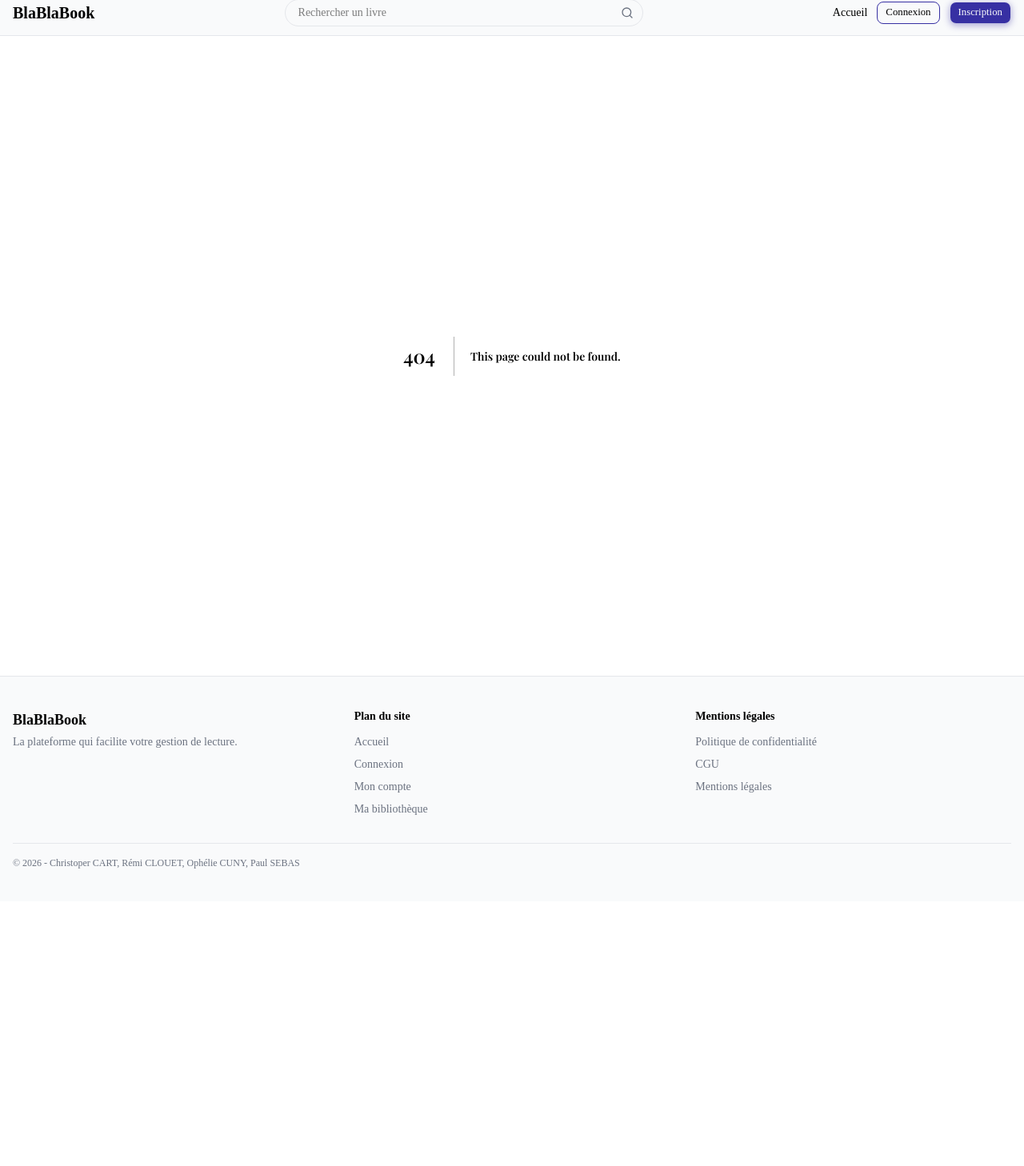
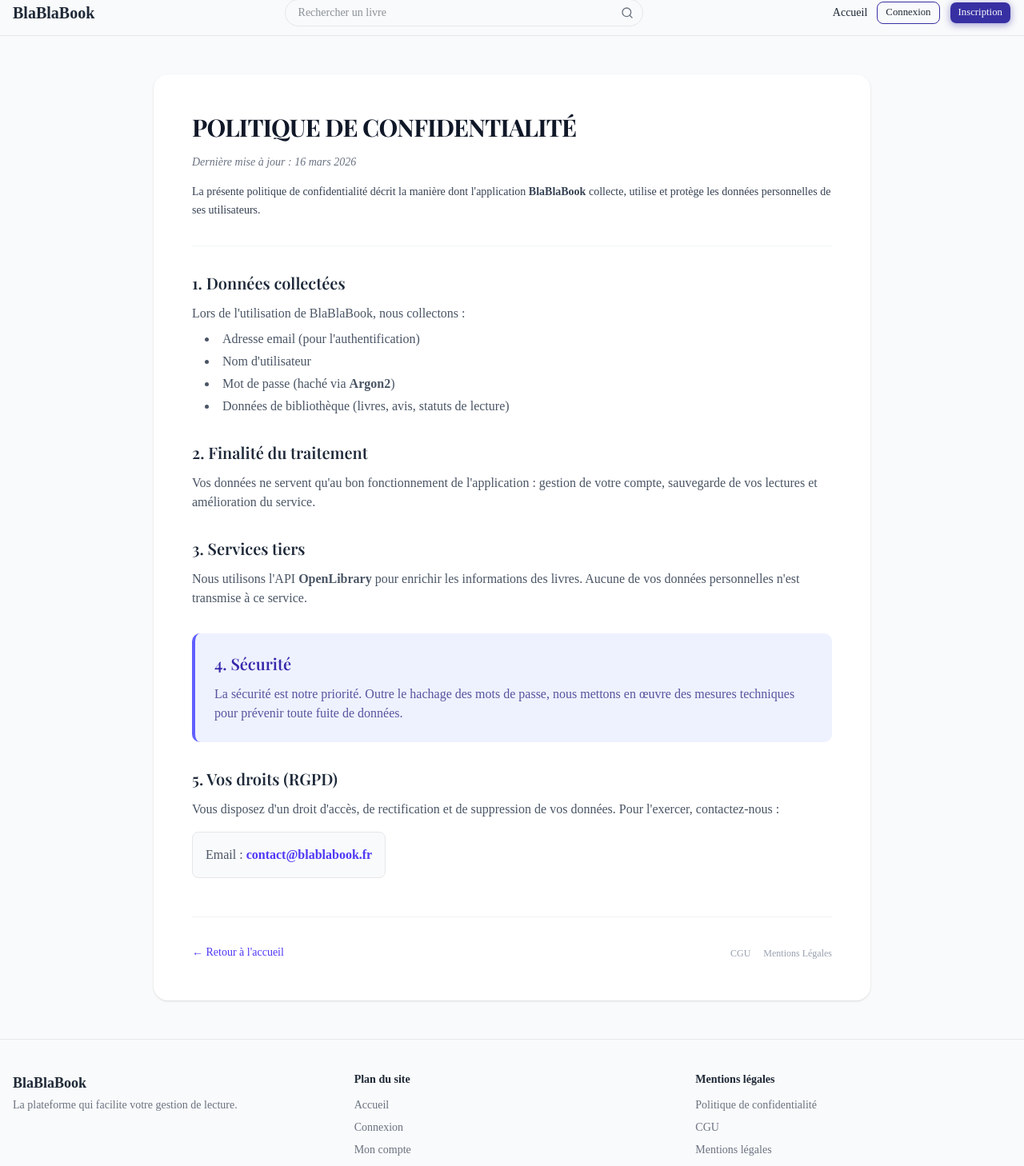
Before and after one commit to opheliecuny/BlaBlaBook, a Next.js app in the folder blablabook/frontend/: page /privacy in a window 1280 px wide. Before the commit this address had no page. Shown: the part 12-1470 px from the top of the page at 80% size. Before the commit the page ends 1139 px from the top, so only its background shows below. Built offline with nearby package versions, Linux system fonts and the light colour scheme.

Commit message:
feat(frontend): add privacy page
- Create /privacy route with Next.js App Router
- Include SEO metadata
- Style with Tailwind CSS

```diff
--- a/blablabook/frontend/src/app/legal/page.tsx
+++ b/blablabook/frontend/src/app/legal/page.tsx
@@ -3,22 +3,22 @@
 
 export const metadata: Metadata = {
   title: "Mentions Légales - BlaBlaBook",
-  description: "Politique de confidentialité et mentions légales de BlaBlaBook",
+  description: "Mentions légales de BlaBlaBook",
 };
 
 export default function LegalPage() {
   return (
-    <div className="min-h-screen bg-gray-50 py-12 px-4 sm:px-6 lg:px-8">
-      <div className="max-w-4xl mx-auto bg-white rounded-2xl shadow-sm p-8 md:p-12">
+    <div className="min-h-screen bg-gray-50 px-4 py-12 sm:px-6 lg:px-8">
+      <div className="mx-auto max-w-4xl rounded-2xl bg-white p-8 shadow-sm md:p-12">
         {/* Header */}
-        <header className="border-b border-gray-100 pb-8 mb-8">
-          <h1 className="text-3xl font-bold text-gray-900 mb-4 uppercase tracking-tight">
-            Politique de Confidentialité
+        <header className="mb-8 border-b border-gray-100 pb-8">
+          <h1 className="mb-4 text-3xl font-bold tracking-tight text-gray-900 uppercase">
+            Mentions Légales
           </h1>
           <p className="text-sm text-gray-500 italic">
             Dernière mise à jour : 16 mars 2026
           </p>
-          <p className="text-sm text-gray-700 mt-4">
+          <p className="mt-4 text-sm text-gray-700">
             La présente politique de confidentialité décrit la manière dont l
             {"'"}application BlaBlaBook collecte, utilise et protège les données
             personnelles de ses utilisateurs dans le cadre de l{"'"}utilisation
@@ -28,9 +28,9 @@
 
         {/* Politique de Confidentialité */}
         <section className="mb-8">
-          <div className="text-gray-600 space-y-8">
+          <div className="space-y-8 text-gray-600">
             <div>
-              <h2 className="text-xl font-medium text-gray-800 mb-3">
+              <h2 className="mb-3 text-xl font-medium text-gray-800">
                 1. Données collectées
               </h2>
               <p className="leading-relaxed">
@@ -38,7 +38,7 @@
                 certaines données peuvent être collectées afin d{"'"}assurer le
                 bon fonctionnement du service. Ces données peuvent inclure :
               </p>
-              <ul className="list-disc list-inside mt-2 space-y-1 ml-4">
+              <ul className="mt-2 ml-4 list-inside list-disc space-y-1">
                 <li>Adresse email (pour la connexion)</li>
                 <li>Nom d{"'"}utilisateur (affiché publiquement)</li>
                 <li>Mot de passe (stocké de manière sécurisée sous hachée)</li>
@@ -55,7 +55,7 @@
             </div>
 
             <div>
-              <h2 className="text-xl font-medium text-gray-800 mb-3">
+              <h2 className="mb-3 text-xl font-medium text-gray-800">
                 2. Finalité de la collecte
               </h2>
               <p className="leading-relaxed">
@@ -63,7 +63,7 @@
                 du fonctionnement de l{"'"}application. Elles permettent
                 notamment :
               </p>
-              <ul className="list-disc list-inside mt-2 space-y-1 ml-4">
+              <ul className="mt-2 ml-4 list-inside list-disc space-y-1">
                 <li>La création et la gestion de comptes utilisateurs</li>
                 <li>La gestion de la bibliothèque personnelle</li>
                 <li>
@@ -73,7 +73,7 @@
             </div>
 
             <div>
-              <h2 className="text-xl font-medium text-gray-800 mb-3">
+              <h2 className="mb-3 text-xl font-medium text-gray-800">
                 3. Utilisation d{"'"}API externes
               </h2>
               <p className="leading-relaxed">
@@ -86,7 +86,7 @@
             </div>
 
             <div>
-              <h2 className="text-xl font-medium text-gray-800 mb-3">
+              <h2 className="mb-3 text-xl font-medium text-gray-800">
                 4. Conservation des données
               </h2>
               <p className="leading-relaxed">
@@ -96,8 +96,8 @@
               </p>
             </div>
 
-            <div className="bg-blue-50 p-6 rounded-lg border-l-4 border-blue-500">
-              <h2 className="text-xl font-medium text-blue-800 mb-3">
+            <div className="rounded-lg border-l-4 border-blue-500 bg-blue-50 p-6">
+              <h2 className="mb-3 text-xl font-medium text-blue-800">
                 5. Sécurité des données
               </h2>
               <p className="leading-relaxed text-blue-900/80">
@@ -109,7 +109,7 @@
             </div>
 
             <div>
-              <h2 className="text-xl font-medium text-gray-800 mb-3">
+              <h2 className="mb-3 text-xl font-medium text-gray-800">
                 6. Partage des données
               </h2>
               <p className="leading-relaxed">
@@ -119,14 +119,14 @@
             </div>
 
             <div>
-              <h2 className="text-xl font-medium text-gray-800 mb-3">
+              <h2 className="mb-3 text-xl font-medium text-gray-800">
                 7. Droits des utilisateurs
               </h2>
               <p className="leading-relaxed">
                 Conformément au Règlement Général sur la Protection des Données
                 (RGPD), chaque utilisateur dispose des droits suivants :
               </p>
-              <ul className="list-disc list-inside mt-2 space-y-1 ml-4">
+              <ul className="mt-2 ml-4 list-inside list-disc space-y-1">
                 <li>Droit d{"'"}accès à ses données personnelles</li>
                 <li>Droit de rectification</li>
                 <li>Droit à l{"'"}effacement de ses données</li>
@@ -135,7 +135,7 @@
             </div>
 
             <div>
-              <h2 className="text-xl font-medium text-gray-800 mb-3">
+              <h2 className="mb-3 text-xl font-medium text-gray-800">
                 8. Contact
               </h2>
               <p className="leading-relaxed">
@@ -153,7 +153,7 @@
             </div>
 
             <div>
-              <h2 className="text-xl font-medium text-gray-800 mb-3">
+              <h2 className="mb-3 text-xl font-medium text-gray-800">
                 9. Modifications
               </h2>
               <p className="leading-relaxed">
@@ -167,10 +167,10 @@
         </section>
 
         {/* Footer Links */}
-        <footer className="mt-12 pt-8 border-t border-gray-100 text-center">
+        <footer className="mt-12 border-t border-gray-100 pt-8 text-center">
           <Link
             href="/"
-            className="text-indigo-600 hover:underline text-sm font-medium"
+            className="text-sm font-medium text-indigo-600 hover:underline"
           >
             ← Retour à l{"'"}accueil
           </Link>
--- /dev/null
+++ b/blablabook/frontend/src/app/privacy/page.tsx
@@ -0,0 +1,127 @@
+import type { Metadata } from "next";
+import Link from "next/link";
+
+export const metadata: Metadata = {
+  title: "Politique de Confidentialité - BlaBlaBook",
+  description: "Comment BlaBlaBook protège et gère vos données personnelles.",
+};
+
+export default function PrivacyPage() {
+  return (
+    <div className="min-h-screen bg-gray-50 px-4 py-12 sm:px-6 lg:px-8">
+      <div className="mx-auto max-w-4xl rounded-2xl bg-white p-8 shadow-sm md:p-12">
+        {/* Header */}
+        <header className="mb-8 border-b border-gray-100 pb-8">
+          <h1 className="mb-4 text-3xl font-bold tracking-tight text-gray-900 uppercase">
+            Politique de Confidentialité
+          </h1>
+          <p className="text-sm text-gray-500 italic">
+            Dernière mise à jour : 16 mars 2026
+          </p>
+          <p className="mt-4 text-sm leading-relaxed text-gray-700">
+            La présente politique de confidentialité décrit la manière dont l
+            {"'"}application
+            <strong> BlaBlaBook</strong> collecte, utilise et protège les
+            données personnelles de ses utilisateurs.
+          </p>
+        </header>
+
+        {/* Content */}
+        <div className="space-y-8 text-gray-600">
+          <section>
+            <h2 className="mb-3 text-xl font-medium text-gray-800">
+              1. Données collectées
+            </h2>
+            <p>Lors de l{"'"}utilisation de BlaBlaBook, nous collectons :</p>
+            <ul className="mt-2 ml-4 list-inside list-disc space-y-1">
+              <li>Adresse email (pour l{"'"}authentification)</li>
+              <li>Nom d{"'"}utilisateur</li>
+              <li>
+                Mot de passe (haché via <strong>Argon2</strong>)
+              </li>
+              <li>
+                Données de bibliothèque (livres, avis, statuts de lecture)
+              </li>
+            </ul>
+          </section>
+
+          <section>
+            <h2 className="mb-3 text-xl font-medium text-gray-800">
+              2. Finalité du traitement
+            </h2>
+            <p>
+              Vos données ne servent qu{"'"}au bon fonctionnement de l{"'"}
+              application : gestion de votre compte, sauvegarde de vos lectures
+              et amélioration du service.
+            </p>
+          </section>
+
+          <section>
+            <h2 className="mb-3 text-xl font-medium text-gray-800">
+              3. Services tiers
+            </h2>
+            <p>
+              Nous utilisons l{"'"}API <strong>OpenLibrary</strong> pour
+              enrichir les informations des livres. Aucune de vos données
+              personnelles n{"'"}est transmise à ce service.
+            </p>
+          </section>
+
+          <section className="rounded-lg border-l-4 border-indigo-500 bg-indigo-50 p-6">
+            <h2 className="mb-3 text-xl font-medium text-indigo-800">
+              4. Sécurité
+            </h2>
+            <p className="text-indigo-900/80">
+              La sécurité est notre priorité. Outre le hachage des mots de
+              passe, nous mettons en œuvre des mesures techniques pour prévenir
+              toute fuite de données.
+            </p>
+          </section>
+
+          <section>
+            <h2 className="mb-3 text-xl font-medium text-gray-800">
+              5. Vos droits (RGPD)
+            </h2>
+            <p>
+              Vous disposez d{"'"}un droit d{"'"}accès, de rectification et de
+              suppression de vos données. Pour l{"'"}exercer, contactez-nous :
+            </p>
+            <div className="mt-4 inline-block rounded-md border border-gray-200 bg-gray-50 p-4">
+              Email :{" "}
+              <a
+                href="mailto:contact@blablabook.fr"
+                className="font-bold text-indigo-600 hover:underline"
+              >
+                contact@blablabook.fr
+              </a>
+            </div>
+          </section>
+        </div>
+
+        {/* Footer Links */}
+        <footer className="mt-12 flex items-center justify-between border-t border-gray-100 pt-8">
+          <Link
+            href="/"
+            className="text-sm font-medium text-indigo-600 hover:underline"
+          >
+            ← Retour à l{"'"}accueil
+          </Link>
+          <div className="space-x-4">
+            <Link
+              href="/cgu"
+              className="text-xs text-gray-400 hover:text-gray-600"
+            >
+              CGU
+            </Link>
+            <Link
+              href="/legal"
+              className="text-xs text-gray-400 hover:text-gray-600"
+            >
+              Mentions Légales
+            </Link>
+          </div>
+        </footer>
+      </div>
+    </div>
+  );
+}
--- a/blablabook/frontend/src/components/Footer.tsx
+++ b/blablabook/frontend/src/components/Footer.tsx
@@ -2,40 +2,68 @@
 
 export default function Footer() {
   return (
-    <footer className="border-t border-border bg-background mt-auto">
-      <div className="max-w-7xl mx-auto px-4 py-10">
-        <div className="grid grid-cols-1 md:grid-cols-3 gap-8">
+    <footer className="border-border bg-background mt-auto border-t">
+      <div className="mx-auto max-w-7xl px-4 py-10">
+        <div className="grid grid-cols-1 gap-8 md:grid-cols-3">
           {/* Logo + tagline */}
           <div>
-            <p className="font-bold text-lg">BlaBlaBook</p>
-            <p className="text-sm text-muted-foreground mt-1">
+            <p className="text-lg font-bold">BlaBlaBook</p>
+            <p className="text-muted-foreground mt-1 text-sm">
               La plateforme qui facilite votre gestion de lecture.
             </p>
           </div>
 
           {/* Plan du site */}
           <div>
-            <p className="font-semibold text-sm mb-3">Plan du site</p>
-            <ul className="space-y-2 text-sm text-muted-foreground">
-              <li><Link href="/" className="hover:text-foreground">Accueil</Link></li>
-              <li><Link href="/login" className="hover:text-foreground">Connexion</Link></li>
-              <li><Link href="/profile" className="hover:text-foreground">Mon compte</Link></li>
-              <li><Link href="/library" className="hover:text-foreground">Ma bibliothèque</Link></li>
+            <p className="mb-3 text-sm font-semibold">Plan du site</p>
+            <ul className="text-muted-foreground space-y-2 text-sm">
+              <li>
+                <Link href="/" className="hover:text-foreground">
+                  Accueil
+                </Link>
+              </li>
+              <li>
+                <Link href="/login" className="hover:text-foreground">
+                  Connexion
+                </Link>
+              </li>
+              <li>
+                <Link href="/profile" className="hover:text-foreground">
+                  Mon compte
+                </Link>
+              </li>
+              <li>
+                <Link href="/library" className="hover:text-foreground">
+                  Ma bibliothèque
+                </Link>
+              </li>
             </ul>
           </div>
 
           {/* Mentions légales */}
           <div>
-            <p className="font-semibold text-sm mb-3">Mentions légales</p>
-            <ul className="space-y-2 text-sm text-muted-foreground">
-              <li><Link href="#" className="hover:text-foreground">Politique de confidentialité</Link></li>
-              <li><Link href="#" className="hover:text-foreground">CGU</Link></li>
-              <li><Link href="#" className="hover:text-foreground">Mentions légales</Link></li>
+            <p className="mb-3 text-sm font-semibold">Mentions légales</p>
+            <ul className="text-muted-foreground space-y-2 text-sm">
+              <li>
+                <Link href="/privacy" className="hover:text-foreground">
+                  Politique de confidentialité
+                </Link>
+              </li>
+              <li>
+                <Link href="/cgu" className="hover:text-foreground">
+                  CGU
+                </Link>
+              </li>
+              <li>
+                <Link href="/legal" className="hover:text-foreground">
+                  Mentions légales
+                </Link>
+              </li>
             </ul>
           </div>
         </div>
 
-        <div className="border-t border-border mt-8 pt-4 text-xs text-muted-foreground">
+        <div className="border-border text-muted-foreground mt-8 border-t pt-4 text-xs">
           © 2026 - Christoper CART, Rémi CLOUET, Ophélie CUNY, Paul SEBAS
         </div>
       </div>
```
